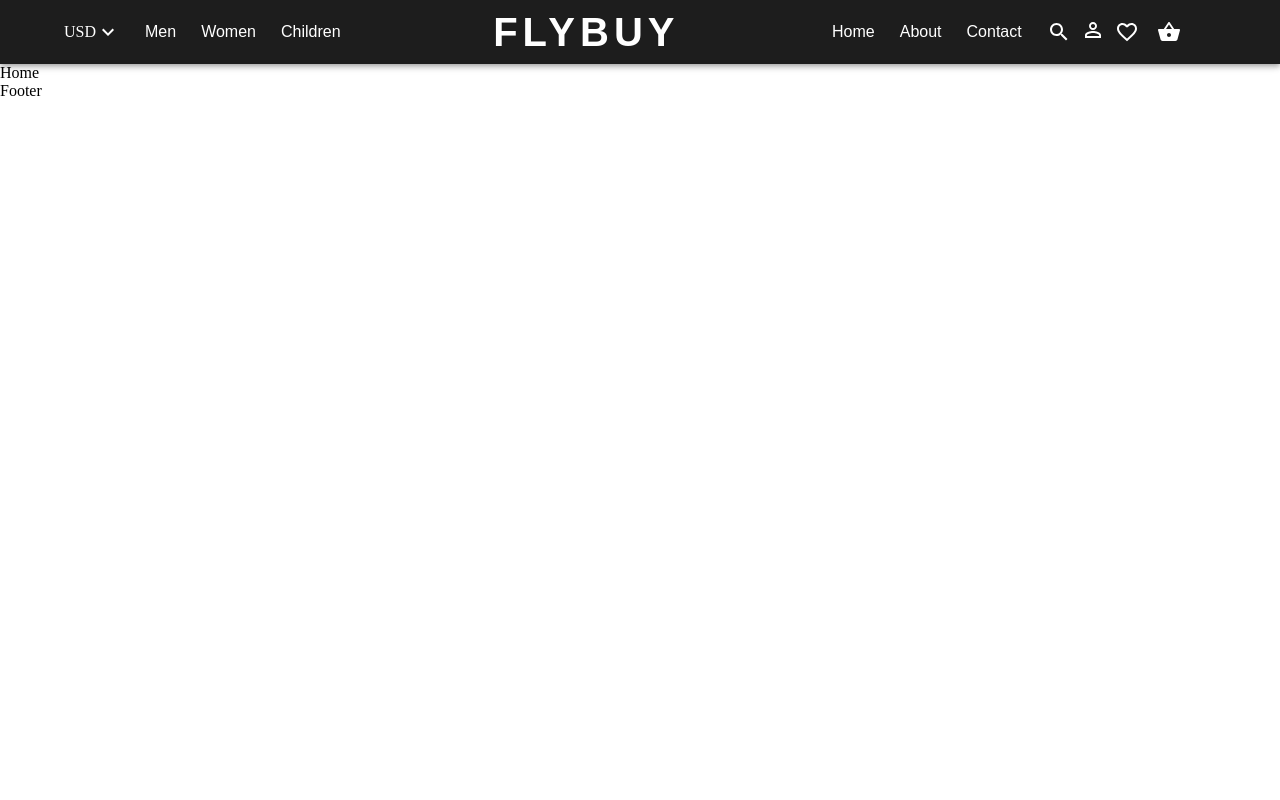
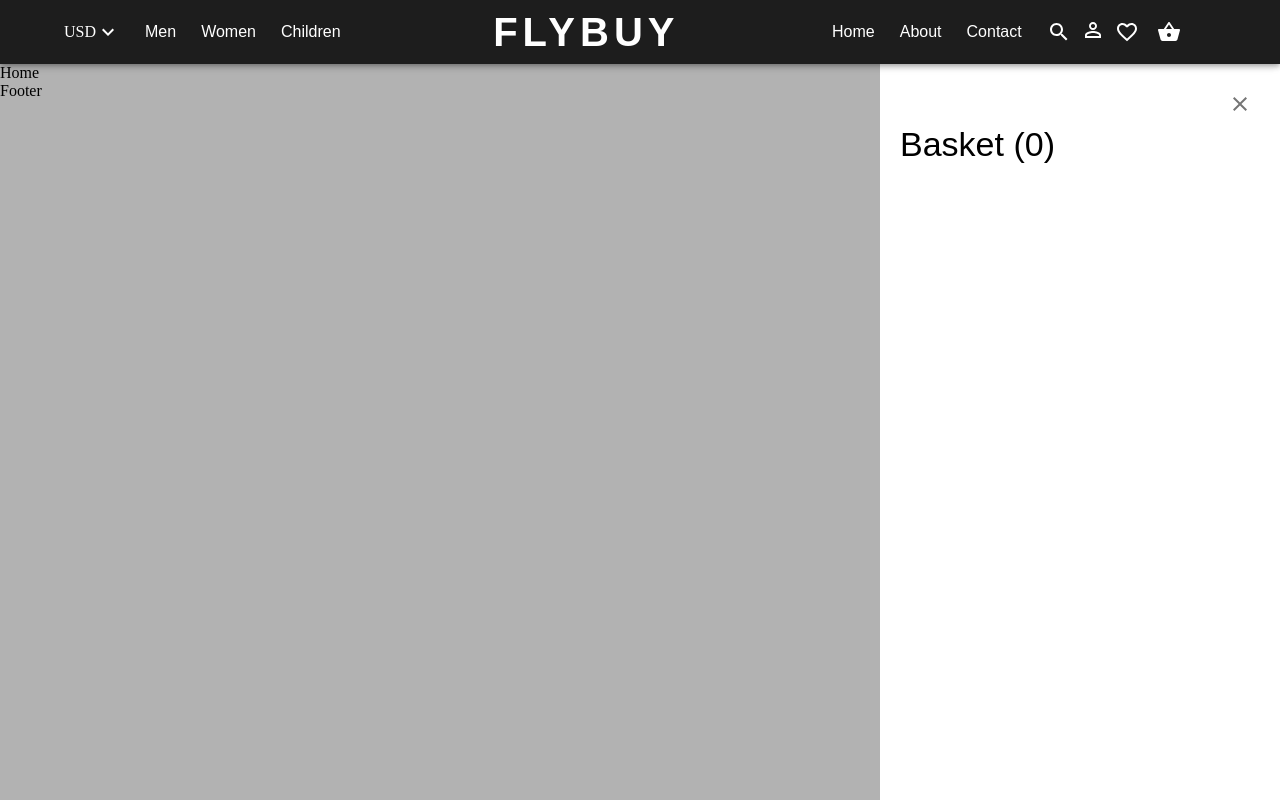
Before and after one commit to iryb/flybuy, a React (Create React App) app in the folder client/: page / in a window 1280 px wide. Both pictures are taken after a click on the button 1168 px from the left and 32 px from the top of the page. Built offline with nearby package versions, Linux system fonts and the light colour scheme.

Commit message:
Add Mini cart modal

```diff
--- a/client/src/assets/styles/variables.scss
+++ b/client/src/assets/styles/variables.scss
@@ -5,3 +5,5 @@ $secondaryColor: rgb(53, 53, 196);
 $screen-sm: 600px;
 $screen-md: 900px;
 $screen-lg: 1200px;
+
+$headerHeight: 64px;
--- a/client/src/common/types/cart/cart.ts
+++ b/client/src/common/types/cart/cart.ts
@@ -2,6 +2,7 @@ interface CartItem {
   id: string;
   name: string;
   count: number;
+  price: number;
 }
 
 interface CartState {
--- /dev/null
+++ b/client/src/components/general/quantity/Quantity.tsx
@@ -0,0 +1,27 @@
+import React from "react";
+import RemoveIcon from "@mui/icons-material/Remove";
+import AddIcon from "@mui/icons-material/Add";
+import { Box, IconButton, Typography } from "@mui/material";
+import { useAppDispatch } from "@store/hooks";
+import { decreaseCount, increaseCount } from "@/store/cart/slice";
+import { CartItem } from "@/common/types/types";
+
+import styles from "./styles.module.scss";
+
+export const Quantity = (item: CartItem): React.ReactElement => {
+  const dispatch = useAppDispatch();
+
+  return (
+    <Box className={styles.quantity}>
+      <Box display="flex" alignItems="center">
+        <IconButton onClick={() => dispatch(decreaseCount({ id: item.id }))}>
+          <RemoveIcon />
+        </IconButton>
+        <Typography p="10px">{item.count}</Typography>
+        <IconButton onClick={() => dispatch(increaseCount({ id: item.id }))}>
+          <AddIcon />
+        </IconButton>
+      </Box>
+    </Box>
+  );
+};
--- /dev/null
+++ b/client/src/components/general/quantity/styles.module.scss
@@ -0,0 +1,8 @@
+@import "@styles/variables.scss";
+
+.quantity {
+  border: 1px solid $primaryColor;
+  border-radius: 5px;
+  max-width: max-content;
+  margin: 15px 0;
+}
--- a/client/src/components/header/Header.tsx
+++ b/client/src/components/header/Header.tsx
@@ -22,6 +22,7 @@ import {
 import React, { useState } from "react";
 import { setIsCartOpen } from "@store/cart/slice";
 import { useAppDispatch, useAppSelector } from "@store/hooks";
+import { MiniCart } from "../miniCart/miniCart";
 
 export const Header = (): React.ReactElement => {
   const dispatch = useAppDispatch();
@@ -67,7 +68,8 @@ export const Header = (): React.ReactElement => {
   };
 
   return (
-    <AppBar position="sticky">
+    <>
+      <AppBar position="sticky" className={styles.header}>
         <Container>
           <Toolbar disableGutters={true} className={styles.toolbar}>
             <Box sx={{ display: { xs: "none", md: "block" } }}>
@@ -176,5 +178,7 @@ export const Header = (): React.ReactElement => {
           </Toolbar>
         </Container>
       </AppBar>
+      <MiniCart />
+    </>
   );
 };
--- a/client/src/components/header/styles.module.scss
+++ b/client/src/components/header/styles.module.scss
@@ -1,4 +1,8 @@
 @import "../../assets/styles/variables.scss";
+
+.header {
+  z-index: 10;
+}
 
 .toolbar {
   justify-content: space-between;
--- /dev/null
+++ b/client/src/components/miniCart/miniCart.tsx
@@ -0,0 +1,35 @@
+import { CartItem } from "@/common/types/types";
+import { Box, IconButton, Typography } from "@mui/material";
+import CloseIcon from "@mui/icons-material/Close";
+import { useAppDispatch, useAppSelector } from "@store/hooks";
+import React from "react";
+import styles from "./styles.module.scss";
+import { setIsCartOpen } from "@/store/cart/slice";
+import { ProductListItem } from "../productListItem/ProductListItem";
+
+export const MiniCart = (): React.ReactElement => {
+  const dispatch = useAppDispatch();
+  const cart = useAppSelector((state) => state.cart.cart) as CartItem[];
+  const isCartOpen = useAppSelector((state) => state.cart.isCartOpen);
+
+  return (
+    <Box display={isCartOpen ? "block" : "none"} className={styles.miniCartBg}>
+      <Box className={styles.miniCart}>
+        <Box className={styles.miniCartInner}>
+          <Box textAlign="right">
+            <IconButton onClick={() => dispatch(setIsCartOpen())}>
+              <CloseIcon />
+            </IconButton>
+          </Box>
+          <Typography variant="h4">Basket ({cart.length})</Typography>
+          <Box>
+            {cart.map((item) => (
+              <ProductListItem key={item.id} {...item} />
+            ))}
+          </Box>
+          <Box m="20px 0"></Box>
+        </Box>
+      </Box>
+    </Box>
+  );
+};
--- /dev/null
+++ b/client/src/components/miniCart/styles.module.scss
@@ -0,0 +1,27 @@
+@import "@styles/variables.scss";
+
+.miniCartBg {
+  position: fixed;
+  top: 0;
+  left: 0;
+  width: 100%;
+  height: 100%;
+  background-color: rgba(0, 0, 0, 0.3);
+  z-index: 2;
+}
+
+.miniCart {
+  position: fixed;
+  top: 0;
+  right: 0;
+  width: max(400px, 30%);
+  height: 100%;
+  background-color: #fff;
+  padding-top: $headerHeight;
+}
+
+.miniCartInner {
+  padding: 20px;
+  overflow-y: scroll;
+  height: 100%;
+}
--- /dev/null
+++ b/client/src/components/productListItem/ProductListItem.tsx
@@ -0,0 +1,36 @@
+import React from "react";
+import { Box, IconButton, Typography } from "@mui/material";
+import { CartItem } from "@/common/types/types";
+import { useAppDispatch } from "@store/hooks";
+import { formatPrice } from "@/helpers/helpers";
+import { Quantity } from "@components/general/quantity/Quantity";
+import HighlightOffIcon from "@mui/icons-material/HighlightOff";
+import { removeFromCart } from "@/store/cart/slice";
+
+import styles from "./styles.module.scss";
+
+export const ProductListItem = (item: CartItem): React.ReactElement => {
+  const dispatch = useAppDispatch();
+
+  return (
+    <Box>
+      <Box className={styles.product}>
+        <Box flex="1 1 40%">
+          <img src="/" alt={item.name} />
+        </Box>
+        <Box flex="1 1 60%">
+          <Box className={styles.productTop}>
+            <Typography fontWeight="bold">{formatPrice(item.price)}</Typography>
+            <IconButton
+              onClick={() => dispatch(removeFromCart({ id: item.id }))}
+            >
+              <HighlightOffIcon />
+            </IconButton>
+          </Box>
+          <Typography>{item.name}</Typography>
+          <Quantity {...item} />
+        </Box>
+      </Box>
+    </Box>
+  );
+};
--- /dev/null
+++ b/client/src/components/productListItem/styles.module.scss
@@ -0,0 +1,10 @@
+.product {
+  padding: 15px;
+  display: flex;
+}
+
+.productTop {
+  display: flex;
+  justify-content: space-between;
+  align-items: center;
+}
--- /dev/null
+++ b/client/src/helpers/helpers.ts
@@ -0,0 +1,3 @@
+export const formatPrice = (num: number): string => {
+  return num.toLocaleString("en-US", { style: "currency", currency: "USD" });
+};
```
Lines whose indentation alone changed are shown as unchanged.
